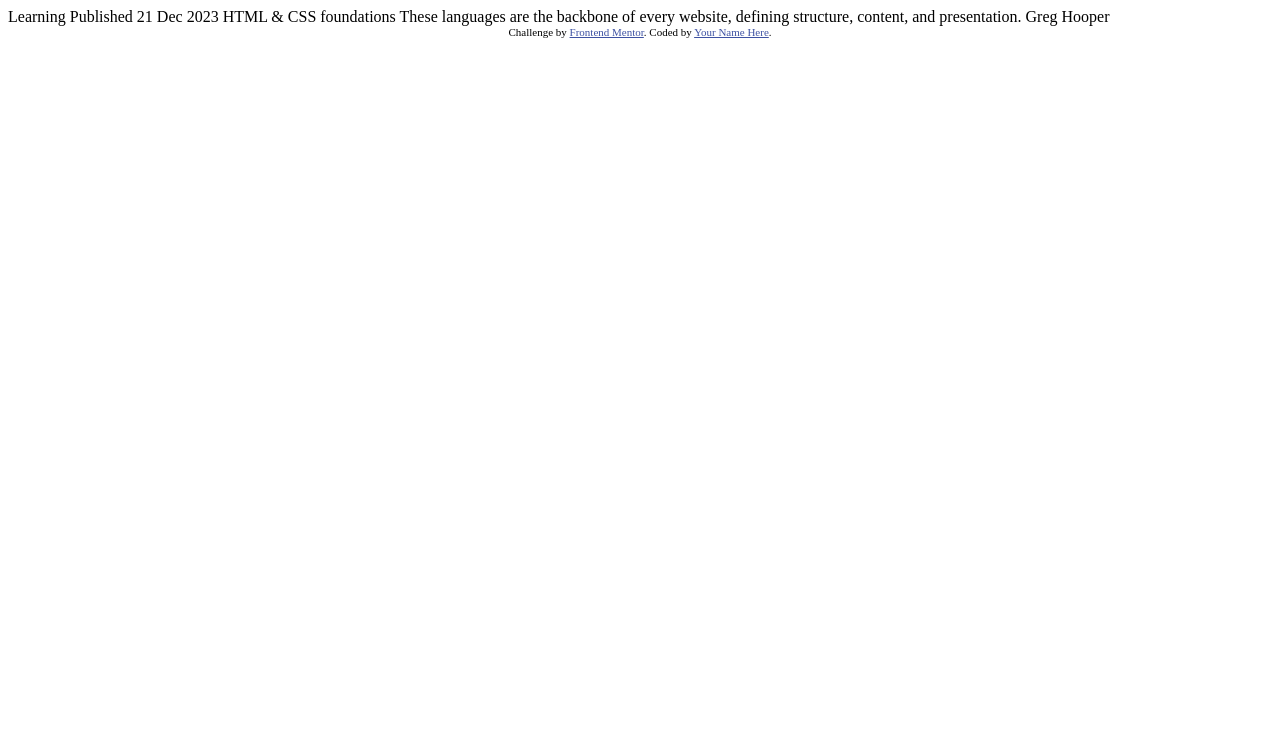
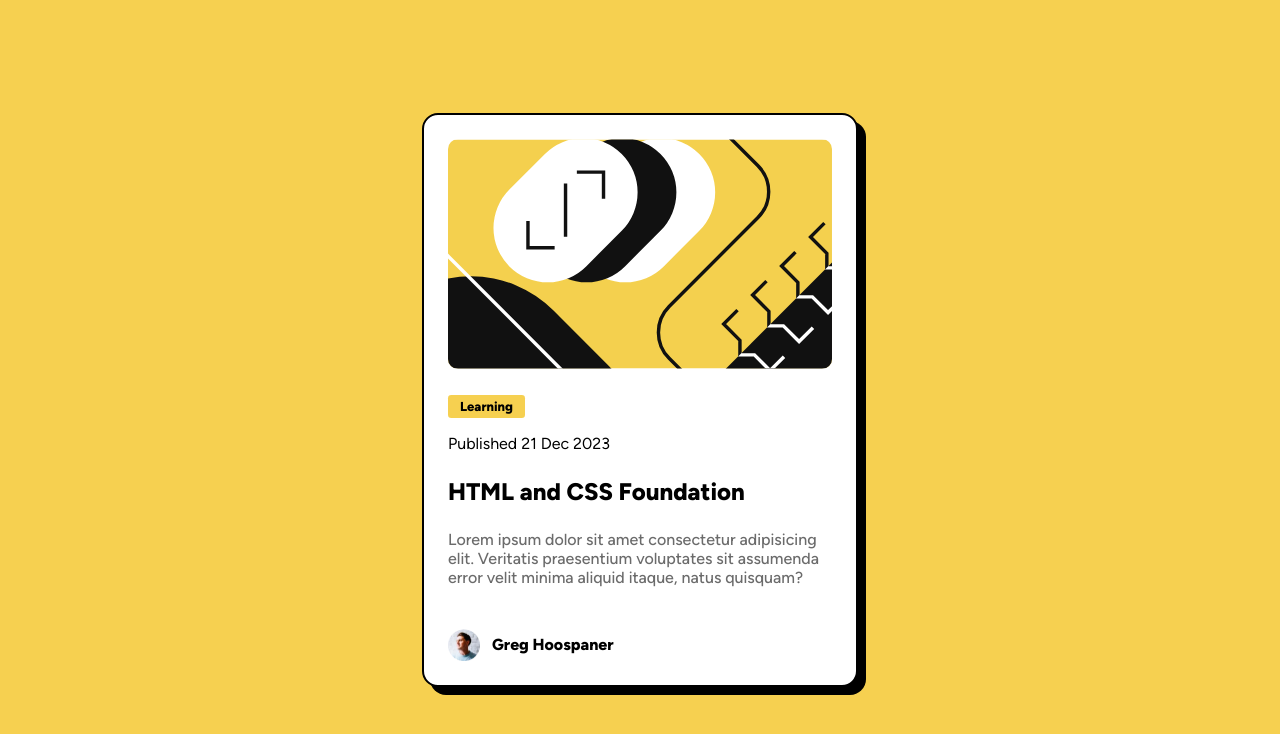
Before and after one commit to thisisparth187/blog-preview-card, a plain HTML site: page index.html in a window 1280 px wide. Drawn offline with Linux system fonts and the light colour scheme.

Commit message:
initial commit

```diff
--- a/index.html
+++ b/index.html
@@ -1,34 +1,42 @@
 <!DOCTYPE html>
 <html lang="en">
+
 <head>
   <meta charset="UTF-8">
-  <meta name="viewport" content="width=device-width, initial-scale=1.0"> <!-- displays site properly based on user's device -->
+  <meta name="viewport" content="width=device-width, initial-scale=1.0">
+  <!-- displays site properly based on user's device -->
 
   <link rel="icon" type="image/png" sizes="32x32" href="./assets/images/favicon-32x32.png">
 
   <title>Frontend Mentor | Blog preview card</title>
+  <link rel="stylesheet" href="style.css">
 
-  <!-- Feel free to remove these styles or customise in your own stylesheet 👍 -->
-  <style>
-    .attribution { font-size: 11px; text-align: center; }
-    .attribution a { color: hsl(228, 45%, 44%); }
-  </style>
 </head>
+
 <body>
+  <div class="root">
 
-  Learning
+    <div class="card">
 
-  Published 21 Dec 2023
 
-  HTML & CSS foundations
+      <img src="./assets/images/illustration-article.svg" alt="illustration-article" class="card-image">
 
-  These languages are the backbone of every website, defining structure, content, and presentation.
 
-  Greg Hooper
+      <div class="content">
+        <div class="category">Learning</div>
+        <p class="publish-date">Published 21 Dec 2023</p>
+        <p class="title">HTML and CSS Foundation</p>
+        <p class="description">Lorem ipsum dolor sit amet consectetur adipisicing elit. Veritatis praesentium voluptates
+          sit assumenda error velit minima aliquid itaque, natus quisquam?</p>
+      </div>
 
-  <div class="attribution">
-    Challenge by <a href="https://www.frontendmentor.io?ref=challenge" target="_blank">Frontend Mentor</a>.
-    Coded by <a href="#">Your Name Here</a>.
+      <div class="author">
+        <img src="./assets/images/image-avatar.webp" alt="avatar" class="userpic">
+        <span class="authorname">Greg Hoospaner</span>
+      </div>
+
+    </div>
   </div>
 </body>
+
 </html>
--- /dev/null
+++ b/style.css
@@ -0,0 +1,118 @@
+ @font-face {
+     font-family: 'Figtree Italic';
+     /* Give your font a name */
+     src: url('./assets/fonts/Figtree-Italic-VariableFont_wght.ttf') format('truetype')
+ }
+
+
+ @font-face {
+     font-family: 'Figtree Normal';
+     /* Give your font a name */
+     src: url('./assets/fonts/Figtree-VariableFont_wght.ttf') format('truetype')
+ }
+
+ @font-face {
+     font-family: 'Figtree Medium';
+     /* Give your font a name */
+     src: url('./assets/fonts/static/Figtree-Medium.ttf') format('truetype')
+ }
+
+ @font-face {
+     font-family: 'Figtree Extra Bold';
+     /* Give your font a name */
+     src: url('./assets/fonts/static/Figtree-ExtraBold.ttf') format('truetype')
+ }
+
+
+ :root {
+     --bg-color: #F6D050;
+     font-family: 'Figtree Normal', sans-serif;
+ }
+
+ body {
+     margin: 0;
+     padding: 0;
+     background-color: var(--bg-color);
+ }
+
+ .root {
+     min-height: 100vh;
+     display: flex;
+     align-items: center;
+     justify-content: center;
+
+ }
+
+ .card {
+     display: flex;
+     align-items: center;
+     justify-content: space-between;
+     flex-direction: column;
+
+     width: 100%;
+     max-width: 24rem;
+     height: 32.625rem;
+     margin: 0 1rem;
+     padding: 1.5rem;
+     border: 2px solid black;
+     background-color: #ffffff;
+     border-radius: 1em;
+     gap: 1.5rem;
+     box-shadow: 0.5rem 0.5rem;
+
+ }
+
+ .content {}
+
+ .card-image {
+     width: 100%;
+     max-width: 24rem;
+     border-radius: 0.625rem;
+ }
+
+ .category {
+     padding: 0.25rem 0.75rem;
+     font-size: small;
+     background-color: var(--bg-color);
+     display: inline-block;
+     font-family: 'Figtree Extra Bold', sans-serif;
+     border-radius: 0.25em;
+ }
+
+ .published-date {
+     font-size: 0.875rem;
+     font-family: 'Figtree Medium', sans-serif;
+ }
+
+ .title {
+     font-family: 'Figtree Extra Bold', sans-serif;
+     font-size: 1.5rem;
+ }
+
+ .description {
+     font-family: 'Figtree Medium', sans-serif;
+     font-size: 1rem;
+     color: #6B6B6B;
+ }
+
+ .author {
+     display: flex;
+     width: 100%;
+     align-items: center;
+     gap: 0.75rem;
+ }
+
+ .userpic {
+     height: 2rem;
+     width: 2rem;
+ }
+
+ .authorname {
+     font-family: 'Figtree Extra Bold', sans-serif;
+ }
+
+ .title:hover {
+     color: #F6D050;
+
+     cursor: pointer;
+ }
```
